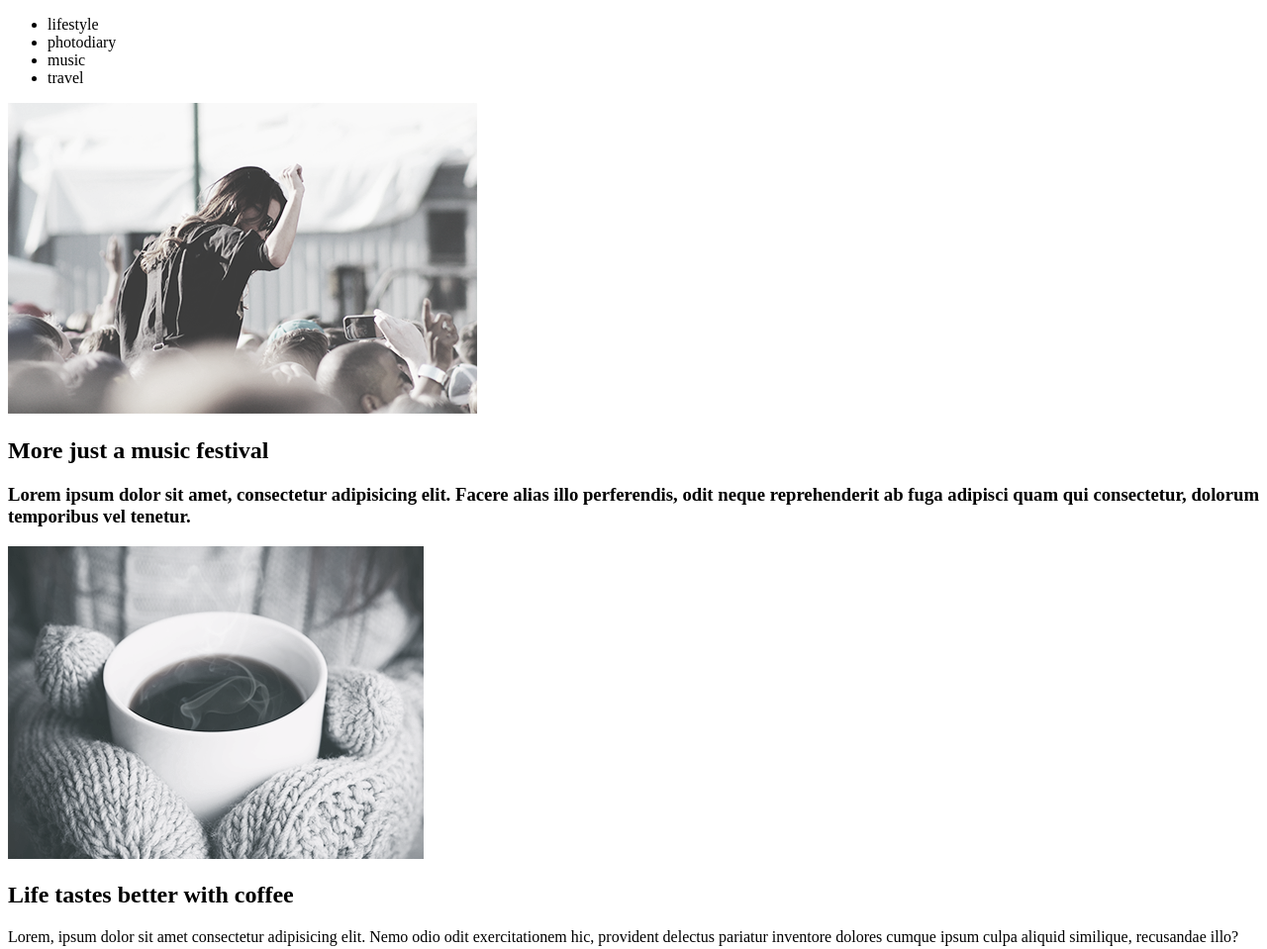
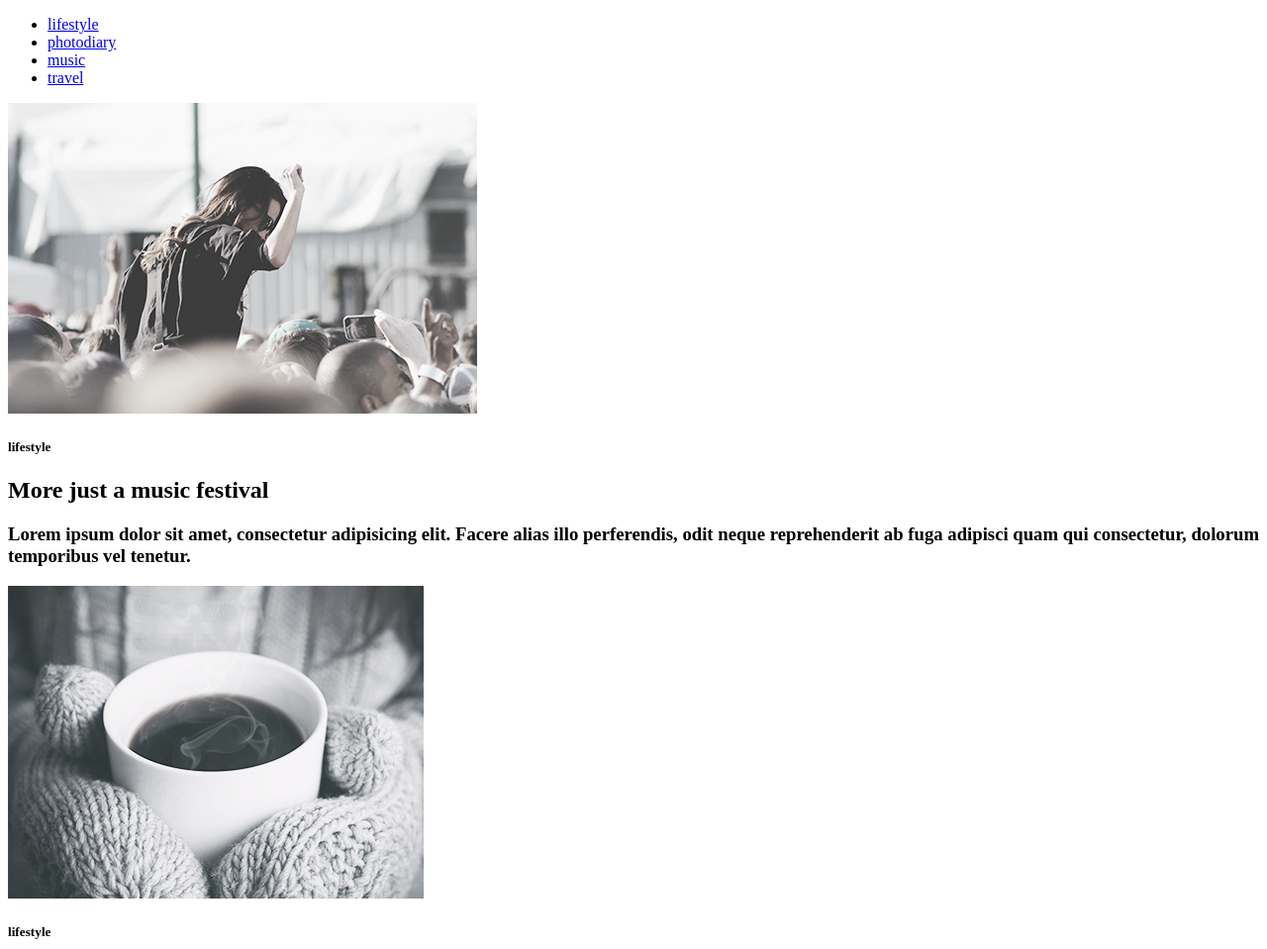
Before and after one commit to SviatoslavSasuke/goiteens-front-end2, a plain HTML site: page homework1/index.html in a window 1280 px wide. Shown: the top 959 px of the page at 99% size. Drawn offline with Linux system fonts and the light colour scheme.

Commit message:
Add files via upload

```diff
--- a/homework1/index.html
+++ b/homework1/index.html
@@ -9,16 +9,20 @@
           <!-- Меню -->
     <div>
       <ul>
-        <li>lifestyle</li>
-        <li>photodiary</li>
-        <li>music</li>
-        <li>travel</li>
+
+         <li> <a href="#">lifestyle</a> </li>
+         <li> <a href="#">photodiary</a>
+         <li> <a href="#">music</a> </li>
+         <li> <a href="#">travel</a> </li>
+
       </ul>
       </div>
 
       <div>
         <img src="./img/1.png" alt="">
+        <h5>lifestyle</h5>
         <h2>More just a music festival</h2>
+
        <h3>
         Lorem ipsum dolor sit amet, consectetur adipisicing elit. Facere alias illo perferendis, odit neque reprehenderit ab fuga adipisci quam qui consectetur, dolorum temporibus vel tenetur.
        </h3>
@@ -26,12 +30,14 @@
 
       <div>
         <img src="./img/2.png" alt="">
+        <h5>lifestyle</h5>
         <h2>Life tastes better with coffee</h2>
 <p>
  Lorem, ipsum dolor sit amet consectetur adipisicing elit. Nemo odio odit exercitationem hic, provident delectus pariatur inventore dolores cumque ipsum culpa aliquid similique, recusandae illo?
 </p>
 </div>
 <img src="./img/3.png" alt="">
+<h5>photodiary</h5>
 <div>
   <h2>American Dream</h2>
   <p>
@@ -39,11 +45,14 @@
   </p>
 </div>
 <img src="./img/4.png" alt="">
+<h5>photodiary</h5>
 <div>
   <h2>A Day exploring the Alps</h2>
   <p>Lorem, ipsum dolor sit amet consectetur adipisicing elit. Provident praesentium, magnam nisi blanditiis ab ut, error consectetur necessitatibus placeat minus distinctio, iure explicabo cupiditate culpa?</p>
 </div>
 
+<button>load more</button>
+
 
 
 </body>
```
Also changed, not shown: homework3/index.html (+1 -1 lines), homework3/img/5.1.jpg (added).
